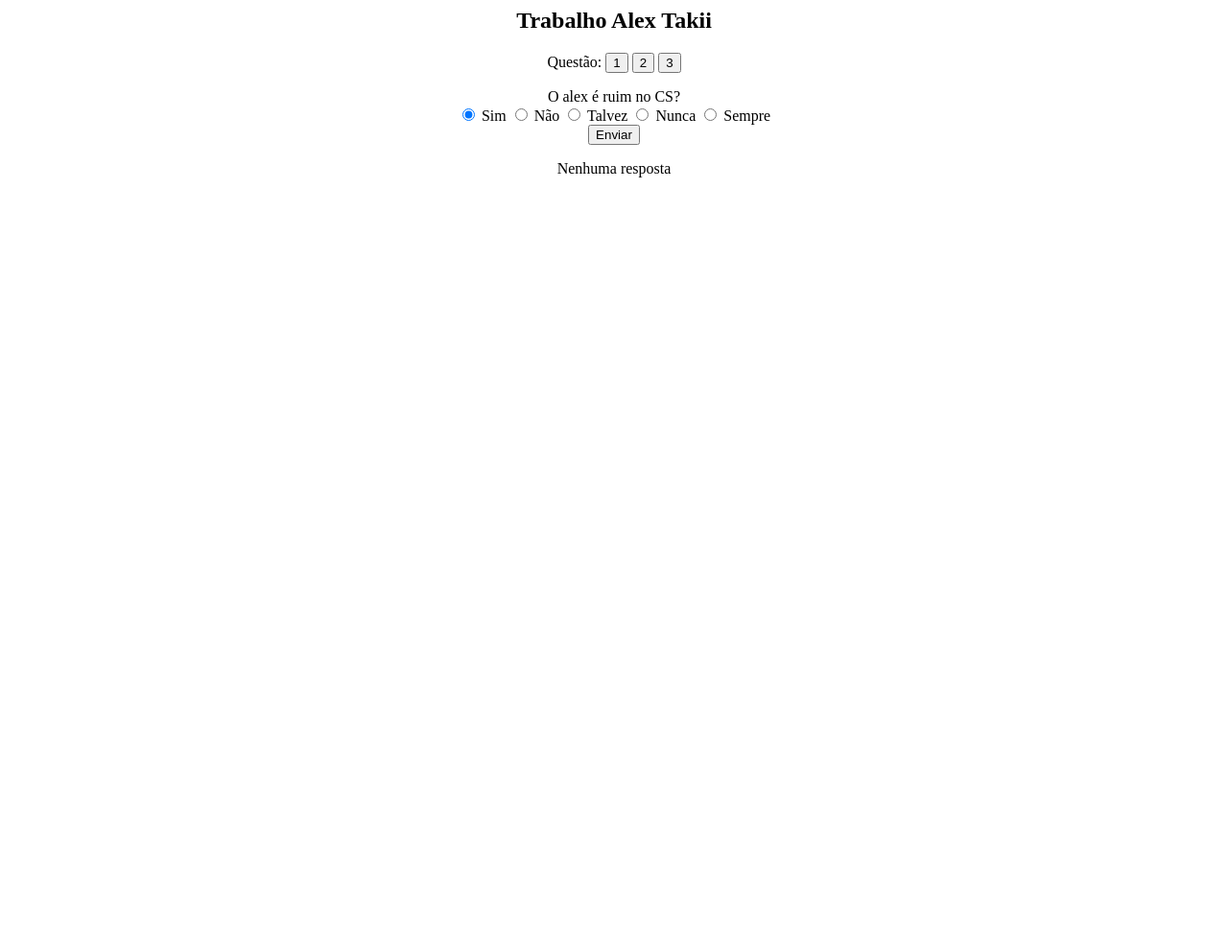
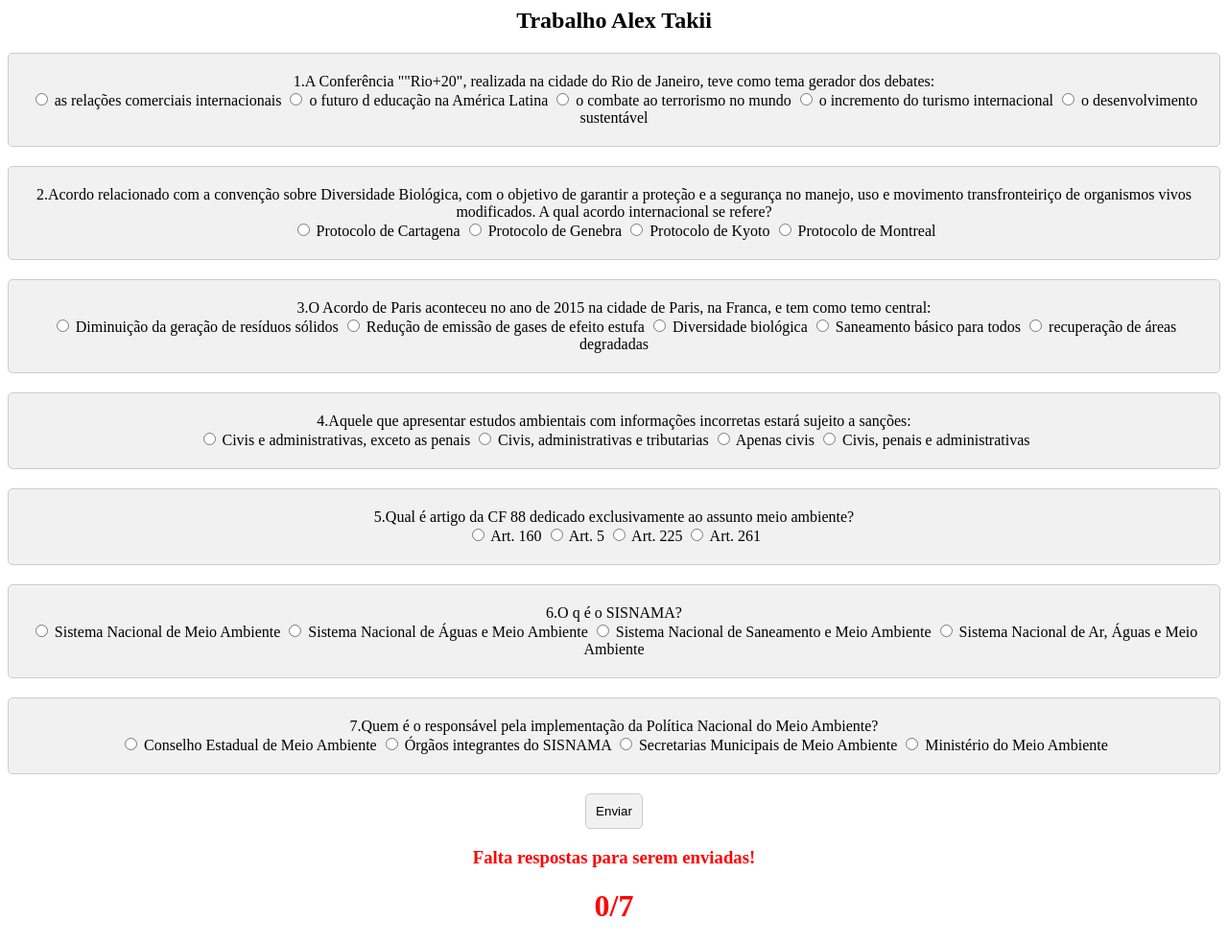
Before and after one commit to asdafa12/asdafa12.github.io, a PHP site: page / in a window 1280 px wide. Shown: the whole page at 96% size. Before the commit the page ends 185 px from the top, so only its background shows below. Run offline with PHP 8.4, Linux system fonts and the light colour scheme.

Commit message:
Add files via upload

```diff
--- a/index.php
+++ b/index.php
@@ -1,98 +1,112 @@
-<?php
-    $questoes = array(
-        '
-        <form method="post">
-            <label> O alex é ruim no CS? </label><br>
-            <input type="radio" name="resposta1" value="r1"> Sim
-            <input type="radio" name="resposta1" value="r2"> Não
-            <input type="radio" name="resposta1" value="r3"> Talvez
-            <input type="radio" name="resposta1" value="r4"> Nunca
-            <input type="radio" name="resposta1" value="r5"> Sempre <br>
-            <input type="submit" value="Enviar">
-        </form>
-        '
-        ,
-        '
-        <form method="post">
-            <label> O alex é o pior nor CS? </label><br>
-            <input type="radio" name="resposta2" value="r1"> Sim
-            <input type="radio" name="resposta2" value="r2"> Não
-            <input type="radio" name="resposta2" value="r3"> Talvez
-            <input type="radio" name="resposta2" value="r4"> Nunca
-            <input type="radio" name="resposta2" value="r5"> Sempre <br>
-            <input type="submit" value="Enviar">
-        </form>
-        '
-        ,
-        '
-        <form method="post">
-            <label> O alex fica sempre em ultimo no CS? </label><br>
-            <input type="radio" name="resposta2" value="r1"> Sim
-            <input type="radio" name="resposta2" value="r2"> Não
-            <input type="radio" name="resposta2" value="r3"> Talvez
-            <input type="radio" name="resposta2" value="r4"> Nunca
-            <input type="radio" name="resposta2" value="r5"> Sempre <br>
-            <input type="submit" value="Enviar">
-        </form>
-        '
-    );
-?>
-
 <html>
 <head>
     <title>Alex Takii</title>
-    <link rel="stylesheet" href="css/estilo.css">
+    <link rel="stylesheet" href="estilo.css">
+    <meta charset="utf-8" />
+	<meta name="viewport" content="width=device-width, initial-scale=1">
+
+
 </head>
 <body style="text-align: center;">
 
     <h2> Trabalho Alex Takii </h2>
 
-    <form method="get">Questão:
-        <input type="submit" name="questao" value="1">
-        <input type="submit" name="questao" value="2">
-        <input type="submit" name="questao" value="3">
+    <form action="index.php" method="post">
+        <div class="pergunta">
+            <label> 1.A Conferência ""Rio+20", realizada na cidade do Rio de Janeiro, teve como tema gerador dos debates: </label><br>
+            <input type="radio" name="resposta1" value="r1"> as relações comerciais internacionais
+            <input type="radio" name="resposta1" value="r2"> o futuro d educação na América Latina
+            <input type="radio" name="resposta1" value="r3"> o combate ao terrorismo no mundo
+            <input type="radio" name="resposta1" value="r4"> o incremento do turismo internacional
+            <input type="radio" name="resposta1" value="r5"> o desenvolvimento sustentável
+        </div>
+        <div class="pergunta">
+            <label> 2.Acordo relacionado com a convenção sobre Diversidade Biológica, com o objetivo de garantir a proteção e a segurança no manejo, uso e movimento transfronteiriço de organismos vivos modificados. A qual acordo internacional se refere?
+ </label><br>
+            <input type="radio" name="resposta2" value="r1"> Protocolo de Cartagena
+            <input type="radio" name="resposta2" value="r2"> Protocolo de Genebra
+            <input type="radio" name="resposta2" value="r3"> Protocolo de Kyoto
+            <input type="radio" name="resposta2" value="r4"> Protocolo de Montreal
+        </div>
+        <div class="pergunta">
+            <label> 3.O Acordo de Paris aconteceu no ano de 2015 na cidade de Paris, na Franca, e tem como temo central:  </label><br>
+            <input type="radio" name="resposta3" value="r1"> Diminuição da geração de resíduos sólidos
+            <input type="radio" name="resposta3" value="r2"> Redução de emissão de gases de efeito estufa
+            <input type="radio" name="resposta3" value="r3"> Diversidade biológica
+            <input type="radio" name="resposta3" value="r4"> Saneamento básico para todos
+            <input type="radio" name="resposta3" value="r5"> recuperação de áreas degradadas
+        </div>
+        <div class="pergunta">
+            <label> 4.Aquele que apresentar estudos ambientais com informações incorretas estará sujeito a sanções:  </label><br>
+            <input type="radio" name="resposta3" value="r1"> Civis e administrativas, exceto as penais
+            <input type="radio" name="resposta3" value="r2"> Civis, administrativas e tributarias
+            <input type="radio" name="resposta3" value="r3"> Apenas civis
+            <input type="radio" name="resposta3" value="r4"> Civis, penais e administrativas
+        </div>
+        <div class="pergunta">
+            <label> 5.Qual é artigo da CF 88 dedicado exclusivamente ao assunto meio ambiente?  </label><br>
+            <input type="radio" name="resposta3" value="r1"> Art. 160
+            <input type="radio" name="resposta3" value="r2"> Art. 5
+            <input type="radio" name="resposta3" value="r3"> Art. 225
+            <input type="radio" name="resposta3" value="r4"> Art. 261
+        </div>
+        <div class="pergunta">
+            <label> 6.O q é o SISNAMA?  </label><br>
+            <input type="radio" name="resposta3" value="r1"> Sistema Nacional de Meio Ambiente
+            <input type="radio" name="resposta3" value="r2"> Sistema Nacional de Águas e Meio Ambiente
+            <input type="radio" name="resposta3" value="r3"> Sistema Nacional de Saneamento e Meio Ambiente
+            <input type="radio" name="resposta3" value="r4"> Sistema Nacional de Ar, Águas e Meio Ambiente
+           </div>
+        <div class="pergunta">
+            <label> 7.Quem é o responsável pela implementação da Política Nacional do Meio Ambiente?
+ </label><br>
+            <input type="radio" name="resposta3" value="r1"> Conselho Estadual de Meio Ambiente
+            <input type="radio" name="resposta3" value="r2"> Órgãos integrantes do SISNAMA
+            <input type="radio" name="resposta3" value="r3"> Secretarias Municipais de Meio Ambiente
+            <input type="radio" name="resposta3" value="r4"> Ministério do Meio Ambiente
+        </div>
+        <input class="teste" type="submit" value="Enviar">
     </form>
 
-    <?php
-        $teste = 0;
+<?php
+    #print_r($_POST);
 
+    $respostasCertas = array("r5","r1","r2","r4","r3","r1","r2");
 
-        # funcao que da check em algum dos valores do input radio
+    #print_r($respostasCertas);
 
-        if ($teste == 0) {
-            # muda o input para checked
-            $questoes[0] = str_replace('value="r1"', 'value="r1" checked', $questoes[0]);
-            $questoes[1] = str_replace('value="nao"', 'value="nao" checked', $questoes[1]);
-            $questoes[2] = str_replace('value="sim"', 'value="sim" checked', $questoes[2]);
+    # conta quantas respostas correspondem a certas
+    $cont = 0;
+    if(count($_POST) == count($respostasCertas)){
+        for($i = 0; $i < count($respostasCertas); $i++){
+            if($respostasCertas[$i] == $_POST["resposta".($i+1)]){
+                $cont++;
+            }
         }
+    } else {
+        echo "<h3 style='color: red;'>Falta respostas para serem enviadas!</h3>";
+    }
 
-
-        if(!isset($_GET['questao'])) {
-            echo $questoes[0];
-        } else {
-            echo $questoes[$_GET['questao']-1];
+    /*
+    foreach($_POST as $key => $value){
+        print_r($value);
+        echo "<hr>";
+        print_r($respostasCertas[$cont]);
+        echo "<hr>";
+        print_r($cont);
+        if($value == $respostasCertas[$cont]){
+            $cont++;
         }
-
-        if(!isset($_POST['resposta1'])) {
-            echo "Nenhuma resposta";
-        } else {
-            echo $_POST['resposta1'];
-            # inclui um valor na lista de respostas
-            if(isset($_POST['resposta1'])) {
-                $respostas[] = $_POST['resposta1'];
-            }
-            if(isset($_POST['resposta2'])) {
-                $respostas[] = $_POST['resposta2'];
-            }
-            if(isset($_POST['resposta3'])) {
-                $respostas[] = $_POST['resposta3'];
-            }
-            # printa as respostas
-            print_r($respostas);
-
-        }
-
+    }
+    */
+    # changes the color of the text
+    if($cont == 0){
+        echo "<h1 style='color: red;'>". $cont . "/" . count($respostasCertas) ."</h1>";
+    }else if($cont >= 1 && $cont <= 2){
+        echo "<h1 style='color: orange;'>" . $cont . "/" . count($respostasCertas) ."</h1>";
+    }else if($cont == 3){
+        echo "<h1 style='color: green;'>". $cont . "/" . count($respostasCertas) ."</h1>";
+    }
     ?>
-
 </body>
 </html>
```
